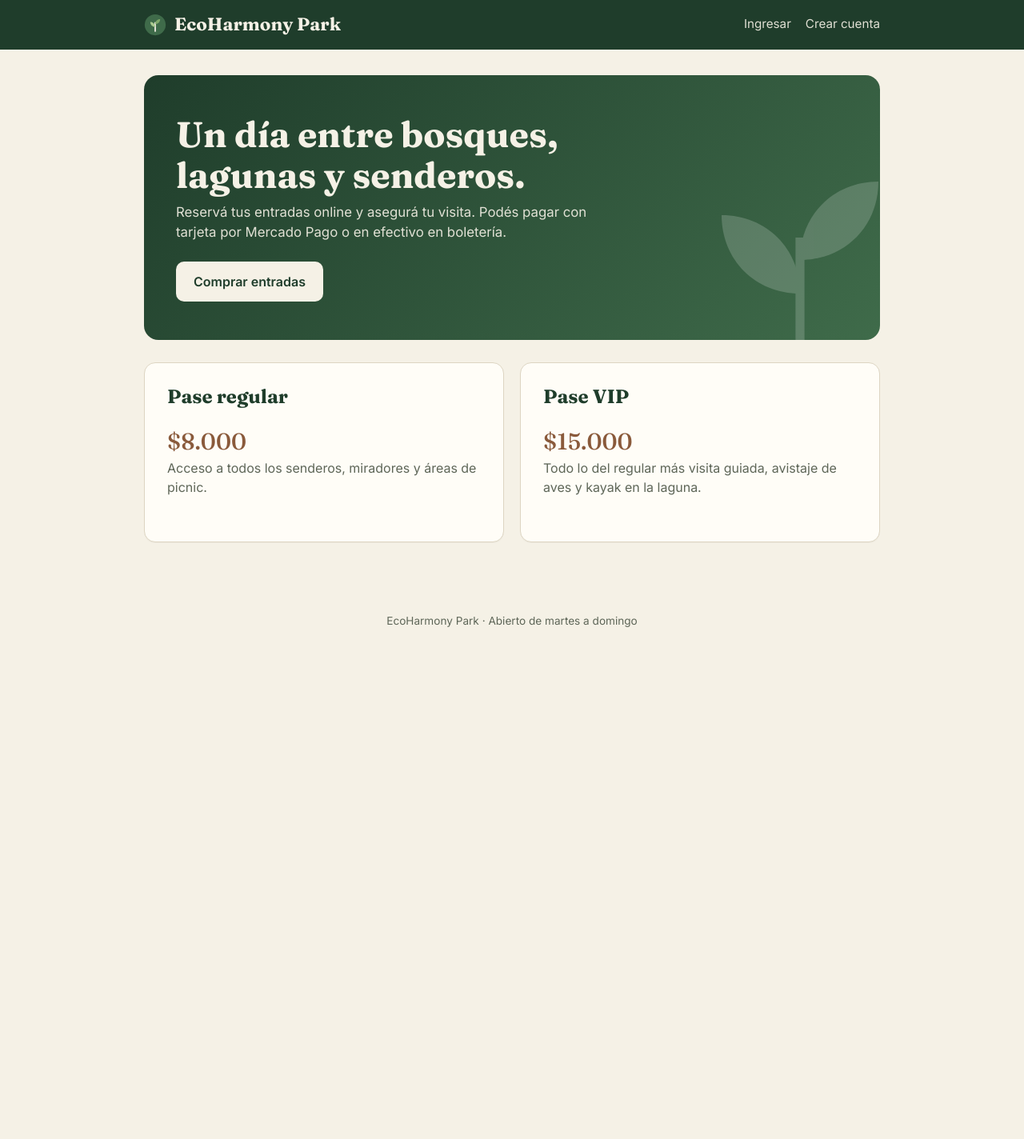
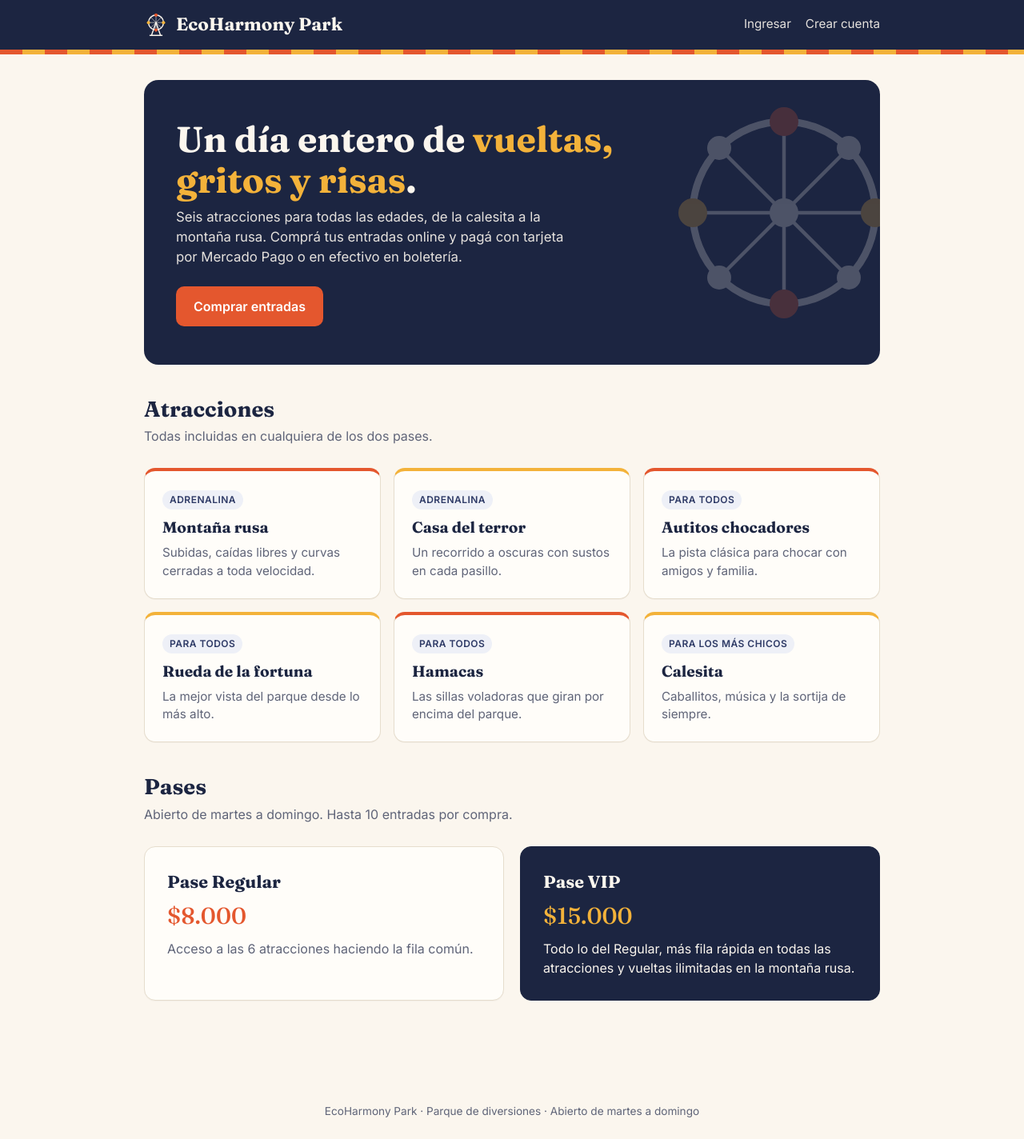
Before and after one commit to pepomendez1/ICS_Grupo_11, a Flask app: page / in a window 1280 px wide. Shown: the whole page at 80% size. Before the commit the page ends 784 px from the top, so only its background shows below. Run offline with Flask 3, Linux system fonts and the light colour scheme.

Commit message:
feat(verde): rebranding a parque de diversiones
- Home con las 6 atracciones y los pases Regular (fila común) y VIP
  (fila rápida + vueltas ilimitadas en la montaña rusa).
- Textos de atracciones y pases centralizados en web/contenido.py.
- Paleta azul noche / coral / mostaza, franja de carpa y logo de rueda.

Co-Authored-By: Claude Opus 5.5 <noreply@anthropic.com>

```diff
--- a/web/templates/base.html
+++ b/web/templates/base.html
@@ -8,26 +8,30 @@
   <link href="https://fonts.googleapis.com/css2?family=Fraunces:opsz,wght@9..144,500;9..144,700&family=Inter:wght@400;500;600&display=swap" rel="stylesheet">
   <style>
     :root {
-      --bosque: #1f3d2b;
-      --musgo: #3f6b4a;
-      --hoja: #7fa86a;
-      --crema: #f5f1e6;
-      --papel: #fffdf7;
-      --tierra: #8a5a3b;
-      --texto: #22281f;
-      --suave: #5e6658;
-      --borde: #ddd5c2;
-      --error: #a63d2f;
-      --ok: #2f7a4a;
+      --noche: #1c2541;
+      --noche-2: #2e3a66;
+      --coral: #e4572e;
+      --coral-oscuro: #c4461f;
+      --mostaza: #f3b23a;
+      --crema: #fbf6ee;
+      --papel: #fffdf9;
+      --texto: #1d2233;
+      --suave: #5f6478;
+      --borde: #e6ddcd;
+      --error: #b3261e;
+      --ok: #2e7d4f;
     }
     * { box-sizing: border-box; }
     body {
       margin: 0; background: var(--crema); color: var(--texto);
       font-family: "Inter", system-ui, sans-serif; line-height: 1.5;
     }
-    a { color: var(--musgo); }
-    header {
-      background: var(--bosque); color: var(--crema);
+    a { color: var(--coral-oscuro); }
+    header { background: var(--noche); color: var(--crema); }
+    /* Franja tipo carpa de feria debajo de la barra */
+    header::after {
+      content: ""; display: block; height: 6px;
+      background: repeating-linear-gradient(90deg, var(--coral) 0 28px, var(--mostaza) 28px 56px);
     }
     .barra {
       max-width: 960px; margin: 0 auto; padding: 14px 20px;
@@ -37,15 +41,15 @@
       font-family: "Fraunces", Georgia, serif; font-size: 1.4rem; font-weight: 700;
       color: var(--crema); text-decoration: none; display: flex; align-items: center; gap: 10px;
     }
-    .marca svg { width: 28px; height: 28px; }
+    .marca svg { width: 30px; height: 30px; }
     nav { display: flex; gap: 18px; align-items: center; flex-wrap: wrap; }
     nav a, nav button {
       color: var(--crema); text-decoration: none; font-size: .95rem; opacity: .9;
       background: none; border: 0; cursor: pointer; font-family: inherit; padding: 0;
     }
-    nav a:hover, nav button:hover { opacity: 1; text-decoration: underline; }
+    nav a:hover, nav button:hover { opacity: 1; text-decoration: underline; text-decoration-color: var(--mostaza); }
     main { max-width: 960px; margin: 0 auto; padding: 32px 20px 64px; }
-    h1, h2 { font-family: "Fraunces", Georgia, serif; color: var(--bosque); line-height: 1.15; }
+    h1, h2 { font-family: "Fraunces", Georgia, serif; color: var(--noche); line-height: 1.15; }
     h1 { font-size: 2.2rem; margin: 0 0 8px; }
     .bajada { color: var(--suave); margin: 0 0 28px; }
     .tarjeta {
@@ -59,7 +63,7 @@
       width: 100%; padding: 11px 12px; border: 1px solid var(--borde); border-radius: 8px;
       font: inherit; background: #fff; color: var(--texto);
     }
-    input:focus, select:focus { outline: 2px solid var(--hoja); border-color: var(--hoja); }
+    input:focus, select:focus { outline: 2px solid var(--mostaza); border-color: var(--mostaza); }
     .campo { margin-bottom: 20px; }
     .grilla { display: grid; grid-template-columns: 1fr 1fr; gap: 20px; }
     .opciones { display: grid; grid-template-columns: 1fr 1fr; gap: 12px; }
@@ -69,27 +73,28 @@
       display: block; border: 1px solid var(--borde); border-radius: 10px; padding: 14px;
       cursor: pointer; background: #fff; height: 100%;
     }
-    .opcion strong { display: block; color: var(--bosque); }
+    .opcion strong { display: block; color: var(--noche); }
     .opcion small { color: var(--suave); }
-    .opcion input:checked + span { border-color: var(--musgo); box-shadow: inset 0 0 0 1px var(--musgo); background: #f1f6ec; }
-    .opcion input:focus-visible + span { outline: 2px solid var(--hoja); }
+    .opcion input:checked + span { border-color: var(--coral); box-shadow: inset 0 0 0 1px var(--coral); background: #fdf0eb; }
+    .opcion input:focus-visible + span { outline: 2px solid var(--mostaza); }
     .edades { display: grid; grid-template-columns: repeat(auto-fill, minmax(120px, 1fr)); gap: 10px; }
     .boton {
-      display: inline-block; background: var(--bosque); color: var(--crema); border: 0;
+      display: inline-block; background: var(--coral); color: #fff; border: 0;
       padding: 13px 22px; border-radius: 10px; font: inherit; font-weight: 600; cursor: pointer;
       text-decoration: none;
     }
-    .boton:hover { background: var(--musgo); }
-    .boton.secundario { background: transparent; color: var(--bosque); border: 1px solid var(--bosque); }
+    .boton:hover { background: var(--coral-oscuro); }
+    .boton.secundario { background: transparent; color: var(--noche); border: 1px solid var(--noche); }
+    .boton.secundario:hover { background: var(--noche); color: var(--crema); }
     .ancho { width: 100%; }
     .aviso { padding: 12px 16px; border-radius: 10px; margin-bottom: 20px; font-size: .95rem; }
-    .aviso.error { background: #f8e6e2; color: var(--error); border: 1px solid #ecc5bd; }
-    .aviso.ok { background: #e4f1e7; color: var(--ok); border: 1px solid #bfdcc7; }
+    .aviso.error { background: #fbe7e4; color: var(--error); border: 1px solid #f0c4be; }
+    .aviso.ok { background: #e5f2ea; color: var(--ok); border: 1px solid #bfdcc9; }
     .total {
       display: flex; justify-content: space-between; align-items: baseline;
       border-top: 1px dashed var(--borde); padding-top: 16px; margin: 8px 0 20px;
     }
-    .total strong { font-family: "Fraunces", Georgia, serif; font-size: 1.6rem; color: var(--bosque); }
+    .total strong { font-family: "Fraunces", Georgia, serif; font-size: 1.6rem; color: var(--noche); }
     dl.detalle { display: grid; grid-template-columns: auto 1fr; gap: 10px 24px; margin: 0; }
     dl.detalle dt { color: var(--suave); }
     dl.detalle dd { margin: 0; font-weight: 600; }
@@ -107,10 +112,11 @@
     <div class="barra">
       <a class="marca" href="{{ url_for('inicio') }}">
         <svg viewBox="0 0 32 32" fill="none" aria-hidden="true">
-          <circle cx="16" cy="16" r="15" fill="#3f6b4a"/>
-          <path d="M16 25V13" stroke="#f5f1e6" stroke-width="2" stroke-linecap="round"/>
-          <path d="M16 15c0-4 3-7 7-7 0 4-3 7-7 7Z" fill="#7fa86a"/>
-          <path d="M16 19c0-4-3-7-7-7 0 4 3 7 7 7Z" fill="#a9c98f"/>
+          <circle cx="16" cy="13" r="10" stroke="#fbf6ee" stroke-width="1.6"/>
+          <path d="M16 3v20M6 13h20M8.9 5.9l14.2 14.2M23.1 5.9 8.9 20.1" stroke="#fbf6ee" stroke-width="1" opacity=".6"/>
+          <circle cx="16" cy="3" r="2.2" fill="#e4572e"/><circle cx="26" cy="13" r="2.2" fill="#f3b23a"/>
+          <circle cx="6" cy="13" r="2.2" fill="#f3b23a"/><circle cx="16" cy="23" r="2.2" fill="#e4572e"/>
+          <path d="M16 13 10 30M16 13l6 17M8 30h16" stroke="#fbf6ee" stroke-width="1.6" stroke-linecap="round"/>
         </svg>
         EcoHarmony Park
       </a>
@@ -136,7 +142,7 @@
     {% endwith %}
     {% block contenido %}{% endblock %}
   </main>
-  <div class="pie">EcoHarmony Park · Abierto de martes a domingo</div>
+  <div class="pie">EcoHarmony Park · Parque de diversiones · Abierto de martes a domingo</div>
   {% block scripts %}{% endblock %}
 </body>
 </html>
--- a/web/templates/comprar.html
+++ b/web/templates/comprar.html
@@ -31,10 +31,10 @@
   <div class="campo">
     <label>Tipo de pase</label>
     <div class="opciones">
-      {% for valor, nombre, desc in [("REGULAR", "Regular", "Senderos, miradores y picnic"), ("VIP", "VIP", "Incluye visita guiada y kayak")] %}
+      {% for valor, pase in pases.items() %}
       <label class="opcion">
         <input type="radio" name="tipo_pase" value="{{ valor }}" {% if form.get('tipo_pase') == valor %}checked{% endif %}>
-        <span><strong>{{ nombre }} · {{ precios[valor] | pesos }}</strong><small>{{ desc }}</small></span>
+        <span><strong>{{ pase.nombre }} · {{ precios[valor] | pesos }}</strong><small>{{ pase.resumen }}</small></span>
       </label>
       {% endfor %}
     </div>
--- a/web/templates/inicio.html
+++ b/web/templates/inicio.html
@@ -2,43 +2,84 @@
 {% block estilos %}
 <style>
   .hero {
-    background: linear-gradient(135deg, var(--bosque), var(--musgo));
-    color: var(--crema); border-radius: 18px; padding: 48px 40px; margin-bottom: 28px;
-    position: relative; overflow: hidden;
+    background: var(--noche); color: var(--crema); border-radius: 18px;
+    padding: 48px 40px; margin-bottom: 40px; position: relative; overflow: hidden;
   }
   .hero h1 { color: var(--crema); font-size: 2.8rem; max-width: 560px; }
-  .hero p { max-width: 520px; opacity: .9; margin: 0 0 24px; font-size: 1.05rem; }
-  .hero .boton { background: var(--crema); color: var(--bosque); }
-  .hero .boton:hover { background: #fff; }
-  .hero svg.deco { position: absolute; right: -40px; bottom: -40px; width: 280px; opacity: .18; }
+  .hero h1 em { font-style: normal; color: var(--mostaza); }
+  .hero p { max-width: 500px; opacity: .9; margin: 0 0 24px; font-size: 1.05rem; position: relative; }
+  .hero .boton { position: relative; }
+  .hero svg.deco { position: absolute; right: -30px; top: 50%; transform: translateY(-50%); width: 300px; opacity: .22; }
+  .seccion { margin-bottom: 40px; }
+  .seccion h2 { margin: 0 0 6px; font-size: 1.7rem; }
+  .atracciones { display: grid; grid-template-columns: repeat(3, 1fr); gap: 16px; }
+  .atraccion { padding: 22px; border-top: 4px solid var(--coral); }
+  .atraccion:nth-child(even) { border-top-color: var(--mostaza); }
+  .atraccion h3 { font-family: "Fraunces", Georgia, serif; color: var(--noche); margin: 8px 0 6px; font-size: 1.2rem; }
+  .atraccion p { margin: 0; color: var(--suave); font-size: .95rem; }
+  .etiqueta {
+    display: inline-block; font-size: .75rem; font-weight: 600; letter-spacing: .04em;
+    text-transform: uppercase; color: var(--noche-2); background: #eef0f7;
+    padding: 3px 9px; border-radius: 999px;
+  }
   .pases { display: grid; grid-template-columns: 1fr 1fr; gap: 20px; }
-  .pases .tarjeta h2 { margin-top: 0; }
-  .precio { font-family: "Fraunces", Georgia, serif; font-size: 1.8rem; color: var(--tierra); }
-  @media (max-width: 640px) { .pases { grid-template-columns: 1fr; } .hero { padding: 32px 24px; } .hero h1 { font-size: 2rem; } }
+  .pases .tarjeta h3 { font-family: "Fraunces", Georgia, serif; color: var(--noche); margin: 0 0 4px; font-size: 1.35rem; }
+  .pase-vip { background: var(--noche); border-color: var(--noche); }
+  .pase-vip h3, .pase-vip .bajada { color: var(--crema) !important; }
+  .pase-vip .precio { color: var(--mostaza); }
+  .precio { font-family: "Fraunces", Georgia, serif; font-size: 1.8rem; color: var(--coral); margin-bottom: 8px; }
+  .pases .bajada { margin: 0; }
+  @media (max-width: 760px) { .atracciones { grid-template-columns: 1fr 1fr; } }
+  @media (max-width: 560px) {
+    .atracciones, .pases { grid-template-columns: 1fr; }
+    .hero { padding: 32px 24px; } .hero h1 { font-size: 2rem; }
+  }
 </style>
 {% endblock %}
 {% block contenido %}
 <section class="hero">
-  <h1>Un día entre bosques, lagunas y senderos.</h1>
-  <p>Reservá tus entradas online y asegurá tu visita. Podés pagar con tarjeta por Mercado Pago o en efectivo en boletería.</p>
+  <svg class="deco" viewBox="0 0 100 100" fill="none" aria-hidden="true">
+    <circle cx="50" cy="46" r="38" stroke="#fbf6ee" stroke-width="3"/>
+    <circle cx="50" cy="46" r="6" fill="#fbf6ee"/>
+    <path d="M50 8v76M12 46h76M23 19l54 54M77 19 23 73" stroke="#fbf6ee" stroke-width="1.5"/>
+    <circle cx="50" cy="8" r="6" fill="#e4572e"/><circle cx="88" cy="46" r="6" fill="#f3b23a"/>
+    <circle cx="50" cy="84" r="6" fill="#e4572e"/><circle cx="12" cy="46" r="6" fill="#f3b23a"/>
+    <circle cx="77" cy="19" r="5" fill="#fbf6ee"/><circle cx="77" cy="73" r="5" fill="#fbf6ee"/>
+    <circle cx="23" cy="73" r="5" fill="#fbf6ee"/><circle cx="23" cy="19" r="5" fill="#fbf6ee"/>
+  </svg>
+  <h1>Un día entero de <em>vueltas, gritos y risas</em>.</h1>
+  <p>Seis atracciones para todas las edades, de la calesita a la montaña rusa. Comprá tus entradas online y pagá con tarjeta por Mercado Pago o en efectivo en boletería.</p>
   <a class="boton" href="{{ url_for('comprar') }}">Comprar entradas</a>
-  <svg class="deco" viewBox="0 0 100 100" aria-hidden="true">
-    <path d="M50 95V40" stroke="#fff" stroke-width="4"/>
-    <path d="M50 50c0-20 15-35 35-35 0 20-15 35-35 35Z" fill="#fff"/>
-    <path d="M50 65c0-20-15-35-35-35 0 20 15 35 35 35Z" fill="#fff"/>
-  </svg>
 </section>
 
-<div class="pases">
-  <div class="tarjeta">
-    <h2>Pase regular</h2>
-    <div class="precio">{{ precios["REGULAR"] | pesos }}</div>
-    <p class="bajada">Acceso a todos los senderos, miradores y áreas de picnic.</p>
+<section class="seccion">
+  <h2>Atracciones</h2>
+  <p class="bajada">Todas incluidas en cualquiera de los dos pases.</p>
+  <div class="atracciones">
+    {% for a in atracciones %}
+    <div class="tarjeta atraccion">
+      <span class="etiqueta">{{ a.tipo }}</span>
+      <h3>{{ a.nombre }}</h3>
+      <p>{{ a.descripcion }}</p>
+    </div>
+    {% endfor %}
   </div>
-  <div class="tarjeta">
-    <h2>Pase VIP</h2>
-    <div class="precio">{{ precios["VIP"] | pesos }}</div>
-    <p class="bajada">Todo lo del regular más visita guiada, avistaje de aves y kayak en la laguna.</p>
+</section>
+
+<section class="seccion">
+  <h2>Pases</h2>
+  <p class="bajada">Abierto de martes a domingo. Hasta 10 entradas por compra.</p>
+  <div class="pases">
+    <div class="tarjeta">
+      <h3>Pase {{ pases["REGULAR"].nombre }}</h3>
+      <div class="precio">{{ precios["REGULAR"] | pesos }}</div>
+      <p class="bajada">{{ pases["REGULAR"].descripcion }}</p>
+    </div>
+    <div class="tarjeta pase-vip">
+      <h3>Pase {{ pases["VIP"].nombre }}</h3>
+      <div class="precio">{{ precios["VIP"] | pesos }}</div>
+      <p class="bajada">{{ pases["VIP"].descripcion }}</p>
+    </div>
   </div>
-</div>
+</section>
 {% endblock %}
```
Also changed, not shown: web/__init__.py (+4 -3 lines), web/contenido.py (added, +32 -0 lines), README.md.
